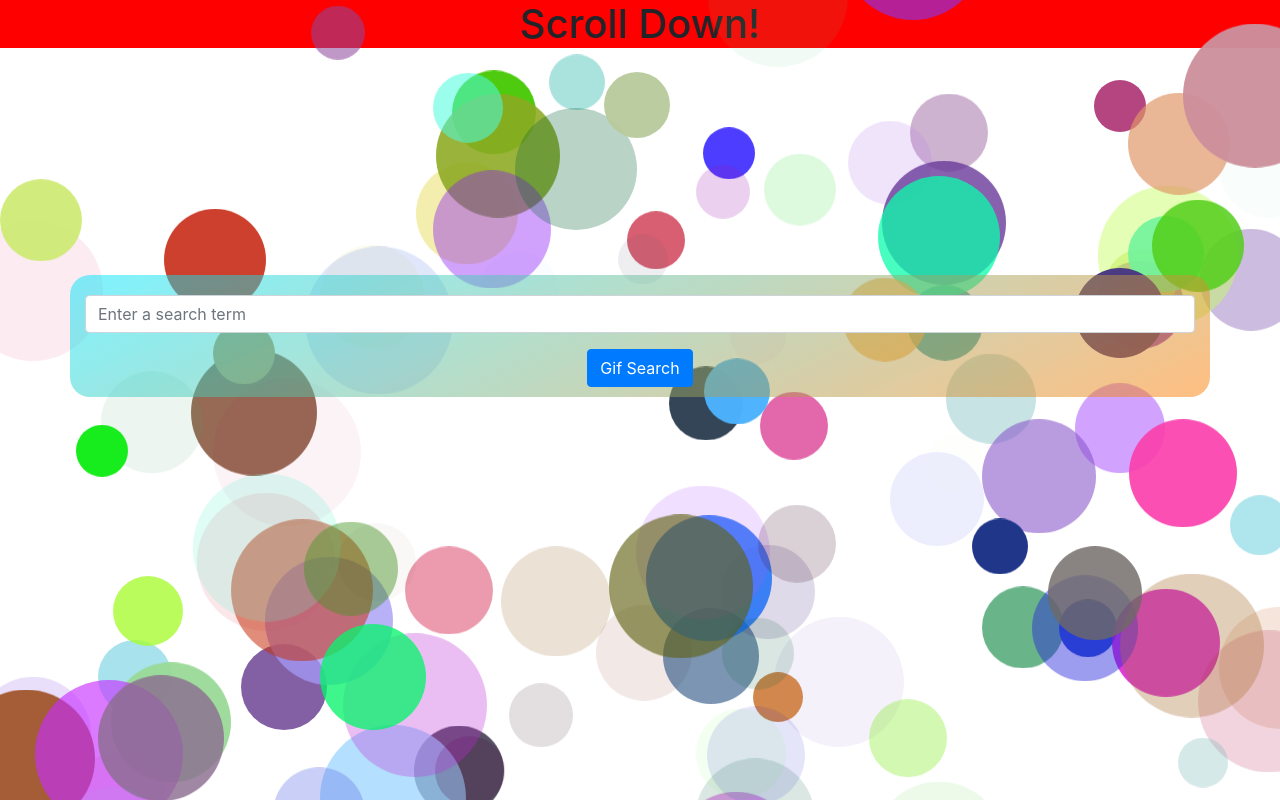
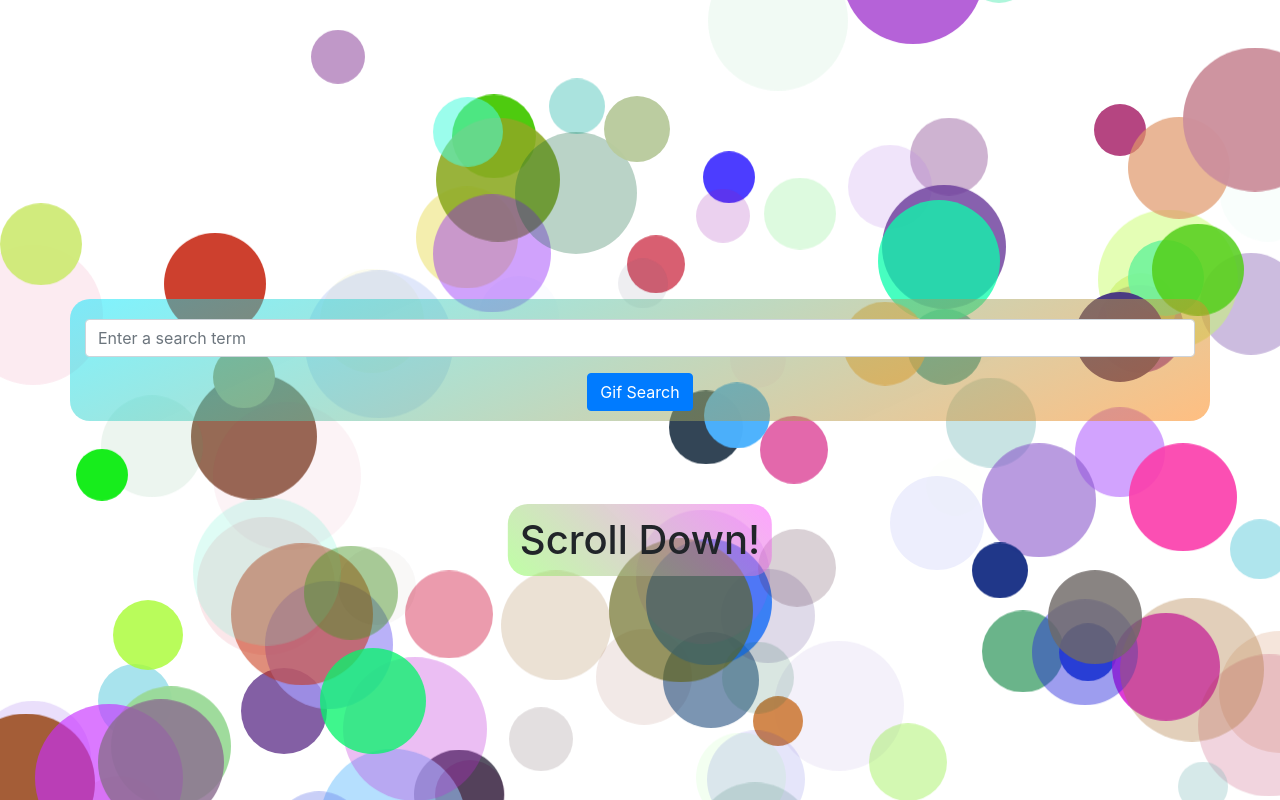
Before and after one commit to Koldenblue/para-bubbles, a React (Create React App) app: page / in a window 1280 px wide. Built offline with nearby package versions, Linux system fonts and the light colour scheme.

Commit message:
scroll banner styled and fades out

```diff
--- a/src/App.js
+++ b/src/App.js
@@ -1,4 +1,4 @@
-import React from 'react';
+import React, { useEffect } from 'react';
 import ParallaxWrapper from './components/ParaBubble/ParallaxWrapper';
 import { Parallax, ParallaxLayer } from 'react-spring/renderprops-addons';
 import 'bootstrap/dist/css/bootstrap.min.css';
@@ -8,6 +8,7 @@ import ScrollReminder from './components/ScrollReminder';
 
 function App() {
   const pages = 2.1;
+
 
   return (
     <>
--- a/src/components/ScrollReminder.js
+++ b/src/components/ScrollReminder.js
@@ -1,17 +1,30 @@
-import React from 'react';
+import React, { useEffect, useState } from 'react';
 import {useSpring, animated} from 'react-spring';
 
 function ScrollReminder() {
+  const [hasScrolled, setHasScrolled] = useState(false)
+
+
+  useEffect(() => {
+    const handleScroll = () => {
+      document.getElementsByClassName('parallax-container')[0].removeEventListener('scroll', handleScroll, {passive: true})
+      setHasScrolled(true)
+
+    }
+    document.getElementsByClassName('parallax-container')[0].addEventListener('scroll', handleScroll, {passive: true})
+  },[])
+
 
   let fadeIn = useSpring({
-    opacity: 1,
+    opacity: hasScrolled ? 0 : 1,
     from: {
-      opacity: 0
+      opacity: hasScrolled ? 1 : 0
     },
     config: {
       friction: 200
     }
   })
+
 
   return (<>
     <animated.h1 className='scroll-banner' style={fadeIn}>Scroll Down!</animated.h1>
--- a/src/index.css
+++ b/src/index.css
@@ -25,6 +25,7 @@
   background: rgb(0,232,255);
   background: linear-gradient(155deg, rgba(0,232,255,0.5046219171262255) 0%, rgba(255,125,2,0.4962185557816877) 100%);
 }
+
 .gif-img {
   padding: 20px;
   margin: 10px;
@@ -48,6 +49,15 @@
 }
 
 .scroll-banner {
-  background-color: red;
+  display: inline-flex;
+  border-radius: 20px;
+  padding: 12px;
+  background: rgb(129,255,77);
+  background: linear-gradient(45deg, rgba(129,255,77,0.5046219171262255) 0%, rgba(253,73,255,0.5018207966780462) 100%);
   text-align: center;
+  position: relative;
+  z-index: 9999;
+  left: 50%;
+  transform: translateX(-50%);
+  top: 30%;
 }
```
